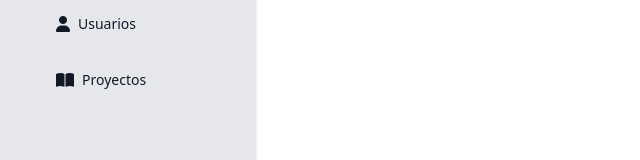
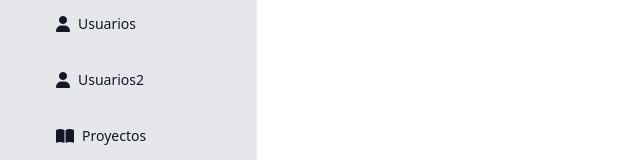
Before and after one commit to innova-mintic/final-project, a React (Create React App) app: page /perfil in a window 1280 px wide. Shown: the part 326-486 px from the top of the page, without its empty margins (0-640 px from the left). Built offline with nearby package versions, Linux system fonts and the light colour scheme.

Commit message:
juntando usuarios2

```diff
--- a/package.json
+++ b/package.json
@@ -8,6 +8,10 @@
     "@craco/craco": "^6.4.2",
     "@emotion/react": "^11.7.0",
     "@emotion/styled": "^11.6.0",
+    "@fortawesome/fontawesome-free": "^5.15.4",
+    "@fortawesome/fontawesome-svg-core": "^1.2.36",
+    "@fortawesome/free-solid-svg-icons": "^5.15.4",
+    "@fortawesome/react-fontawesome": "^0.1.16",
     "@mui/material": "^5.2.1",
     "@mui/styled-engine-sc": "^5.1.0",
     "@testing-library/jest-dom": "^5.11.4",
--- a/src/App.jsx
+++ b/src/App.jsx
@@ -4,6 +4,7 @@
 import {ApolloProvider, ApolloClient,createHttpLink,InMemoryCache} from "@apollo/client";
 import 'styles/globals.css';
 import 'styles/tabla.css';
+/* import 'styles/styles.css';  no esta funcionando  */
 
 import Home from 'Pages/Home';
 import Dashboard from 'Pages/inicio/index';
@@ -12,7 +13,7 @@
 import Usuarios from 'Pages/usuarios/index';
 import EditarUsuario from 'Pages/usuarios/editar';
 import LayoutAdmin from 'layouts/LayoutAdmin';
-
+import ListaUsuariosC4 from 'Pages/ListaUsuarios';
 
 
 const client= new ApolloClient({
@@ -36,6 +37,7 @@
                 <Route  path='inicio' element={<Dashboard/>}/>
                 <Route  path='perfil' element={<Perfil/>}/>
                 <Route  path='proyectos' element={<Proyectos/>}/>
+                <Route  path='usuarios2' element={<ListaUsuariosC4/>}/>
                 <Route  path='usuarios' element={<Usuarios/>}/>
                 <Route  path='usuarios/editar/:_id' element={<EditarUsuario/>}/>
               </Route>
--- a/src/Pages/usuarios/index.jsx
+++ b/src/Pages/usuarios/index.jsx
@@ -4,6 +4,7 @@
 import {toast } from 'react-toastify';
 import 'react-toastify/dist/ReactToastify.css';
 import {Link} from 'react-router-dom';
+
 
 const Usuarios= () => {
   const {data, error, loading}=useQuery(GET_USUARIOS);
--- a/src/components/Sidebar.jsx
+++ b/src/components/Sidebar.jsx
@@ -7,6 +7,7 @@
       <SidebarRoute to='inicio' title='Inicio' icon='fas fa-home' />
       <SidebarRoute to='perfil' title='Perfil' icon='fas fa-smile-wink' />
       <SidebarRoute to='usuarios' title='Usuarios' icon='fas fa-user' />
+      <SidebarRoute to='usuarios2' title='Usuarios2' icon='fas fa-user' />
       <SidebarRoute to='proyectos' title='Proyectos' icon='fas fa-book-open' />
     </ul>
   );
```
Also changed, not shown: 1 other file (tests, documents, lock files or other folders).
